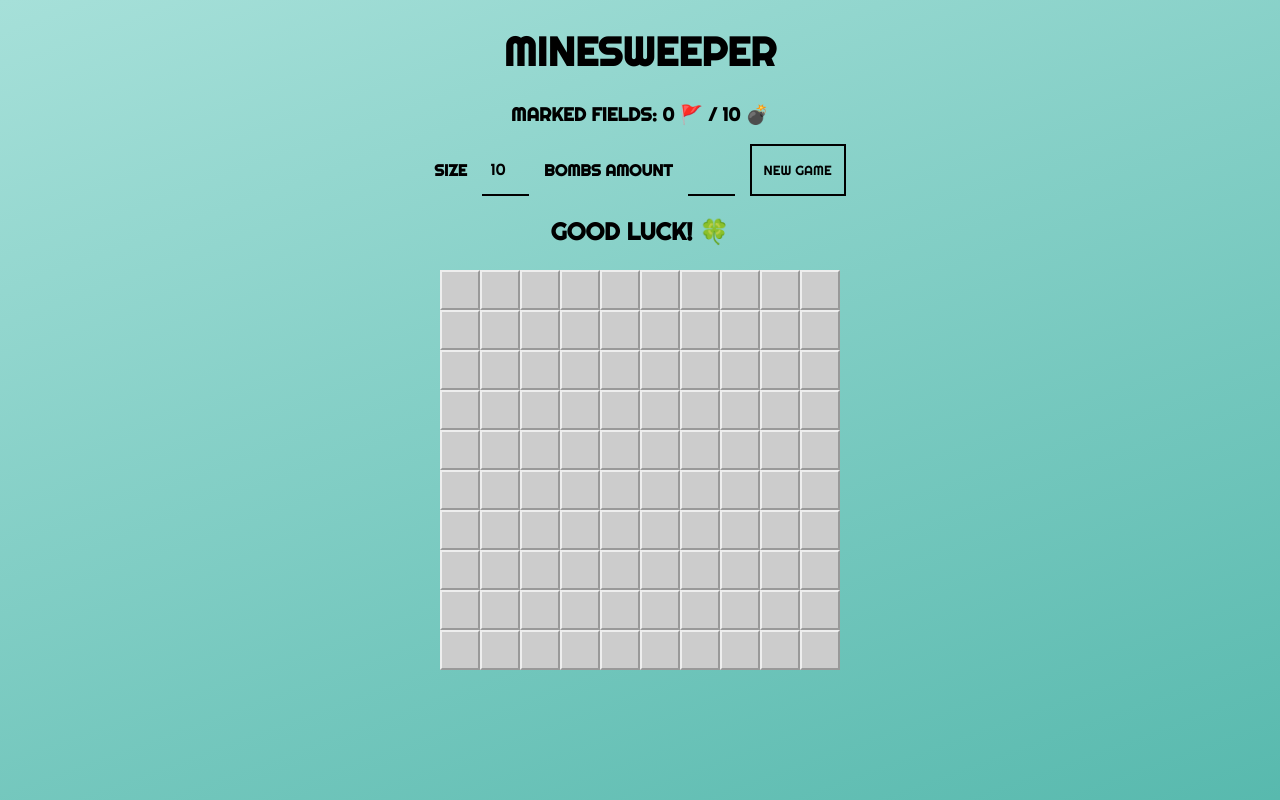
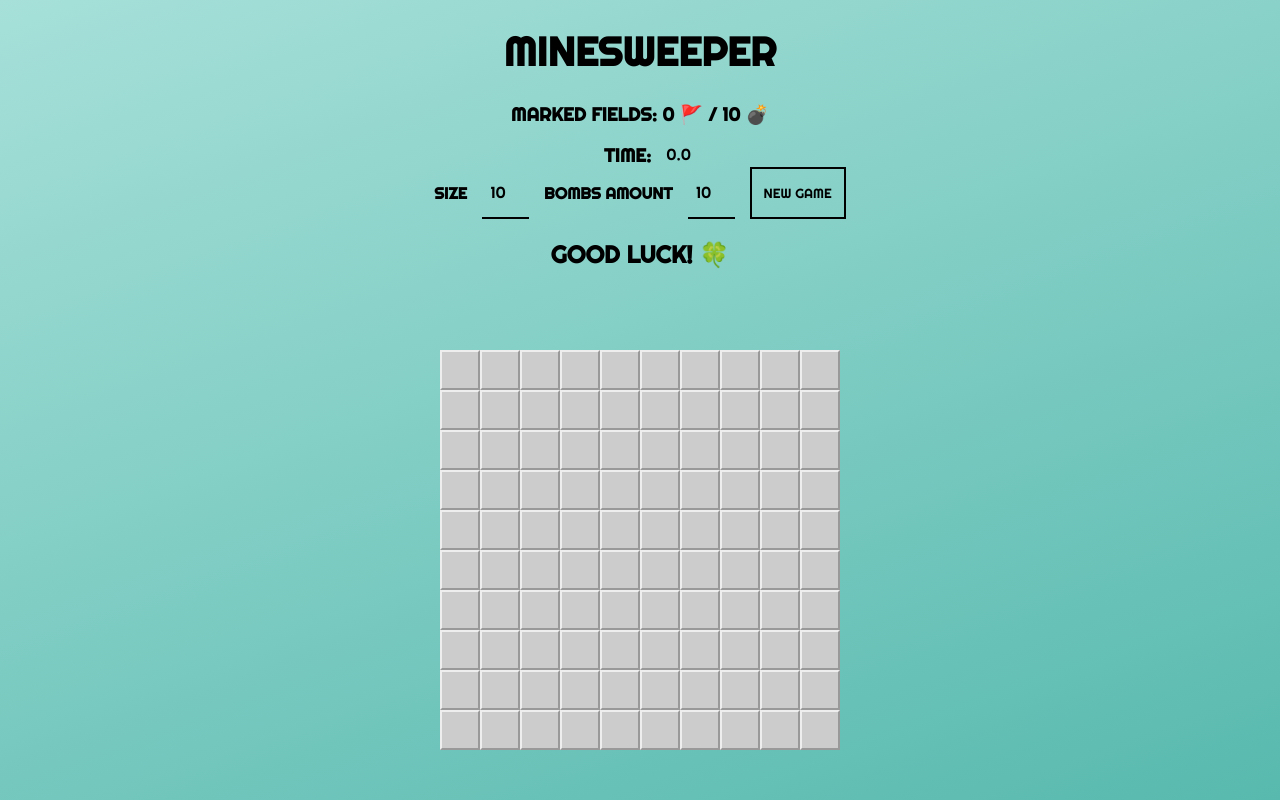
Before and after one commit to paatryk01/minesweeperTS, a Vue app: page / in a window 1280 px wide. Shown: the top 800 px of the page. Built offline with nearby package versions, Linux system fonts and the light colour scheme.

Commit message:
added timer component, mixins and refactoring

```diff
--- a/src/App.vue
+++ b/src/App.vue
@@ -1,6 +1,7 @@
 <template>
   <div id="app">
     <Header />
+    <Timer />
     <Board />
   </div>
 </template>
@@ -9,11 +10,13 @@
 import { Component, Vue } from "vue-property-decorator";
 import Header from "./components/Header.vue";
 import Board from "./components/Board.vue";
+import Timer from "./components/Timer.vue";
 
 @Component({
   components: {
     Header,
-    Board
+    Board,
+    Timer
   }
 })
 export default class App extends Vue {}
--- /dev/null
+++ b/src/Mixins.ts
@@ -0,0 +1,31 @@
+import { Component, Vue } from "vue-property-decorator";
+
+@Component
+class TimerMixin extends Vue {
+  timer: number;
+
+  get timeElapsed(): number {
+    const timeElapsed = this.$store.state.timeElapsed;
+    return timeElapsed;
+  }
+
+  updateTime(): void {
+    this.$store.dispatch("updateTime", this.timeElapsed);
+  }
+
+  public startTimer(): void {
+    this.timer = setInterval(() => {
+      this.$store.state.timeElapsed += 0.1;
+    }, 100);
+  }
+
+  public stopTimer(): void {
+    clearInterval(this.timer);
+  }
+
+  public resetTimer(): void {
+    this.$store.state.timeElapsed = 0;
+  }
+}
+
+export default TimerMixin;
--- a/src/components/Board.vue
+++ b/src/components/Board.vue
@@ -15,7 +15,7 @@
         class="input-number"
         :min="bombsMin"
         :max="bombsMax"
-        v-model.number="bombsAmount"
+        :placeholder="10"
         @input="updateBombs"
       />
       <button class="startButton">New game</button>
@@ -36,12 +36,13 @@
 </template>
 
 <script lang="ts">
-import { Component, Vue, Watch } from "vue-property-decorator";
+import { Component, Watch, Mixins } from "vue-property-decorator";
 import { States } from "../Enums";
-import { computed } from "mobx";
 import store from "../store";
+import TimerMixin from "../Mixins";
+
 @Component
-export default class Board extends Vue {
+export default class Board extends Mixins(TimerMixin) {
   //data
   width = 10;
   fieldSizeMin = 5;
@@ -49,8 +50,15 @@ export default class Board extends Vue {
   bombsMin = 5;
   bombsMax = 40;
   isGameOver = false;
+  timerEnabled = true;
   squares: Array<string> = [];
-  cells: Array<any> = []; //tablica z HTMLDivElement
+  cells: Array<any> = []; // HTMLDivElements array
+  gameState: string = States.Start;
+  topEdge: number = this.width - 1;
+  topLeftCorner: number = this.width;
+  lastCell: number = this.width * this.width - 1;
+  downEdge: number = this.width * this.width - this.width;
+  downRightCorner: number = this.width * this.width - this.width - 1;
   classesToDelete: Array<string> = [
     "one",
     "two",
@@ -63,23 +71,16 @@ export default class Board extends Vue {
     "bomb",
     "flag",
     "checked"
-  ]; //sprawdzić czy nie zrobić z tego enuma
-  gameState: string = States.Start;
-  topEdge: number = this.width - 1;
-  topLeftCorner: number = this.width;
-  lastCell: number = this.width * this.width - 1;
-  downEdge: number = this.width * this.width - this.width;
-  downRightCorner: number = this.width * this.width - this.width - 1;
+  ];
 
+  //store
   public updateBombs(e): void {
     this.$store.commit("updateBombs", parseInt(e.target.value));
   }
-
   get flags(): number {
     const flags = this.$store.state.flags;
     return flags;
   }
-
   updateFlags(): void {
     this.$store.dispatch("updateFlags", this.flags);
   }
@@ -93,11 +94,12 @@ export default class Board extends Vue {
     this.downEdge = width * width - width;
     this.downRightCorner = width * width - width - 1;
   }
+
   //methods
-  async prepareNewGame() {
+  private async prepareNewGame() {
     const grid = document.querySelector<HTMLElement>(".grid");
     if (this.$store.state.bombsAmount < this.width * this.width) {
-      this.$emit("bombsAmount", this.$store.state.bombsAmount);
+      this.$store.dispatch("updateBombs", this.$store.state.bombsAmount);
     } else {
       alert(`You can't set more bombs than fields.`);
       this.$store.dispatch("updateBombs", 10);
@@ -107,6 +109,9 @@ export default class Board extends Vue {
       await this.clearHelper();
       await this.createBoard();
       await this.fillCells();
+      this.stopTimer();
+      this.resetTimer();
+      this.timerEnabled = true;
     }
     return;
   }
@@ -124,10 +129,14 @@ export default class Board extends Vue {
     for (let i = 0; i < elements.length; i++) {
       this.cells.push(elements[i]);
     }
-    // this.cells = [...elements];
     this.addNumbers();
   }
-  public clicked(square: any) {
+  public clicked(square) {
+    if (this.timerEnabled == true) {
+      this.resetTimer();
+      this.startTimer();
+      this.timerEnabled = false;
+    }
     if (square === undefined) {
       square = event!.target;
     }
@@ -155,12 +164,12 @@ export default class Board extends Vue {
     this.checkSquare(currentId);
     square.classList.add("checked");
   }
-  private addFlag() {
+  private addFlag(): void {
     const square = event!.target as HTMLTextAreaElement;
     if (this.isGameOver) return;
     if (
       !square.classList.contains("checked") &&
-      this.flags <= this.$store.state.bombsAmount
+      this.$store.state.flags <= this.$store.state.bombsAmount
     ) {
       if (!square.classList.contains("flag")) {
         square.classList.add("flag");
@@ -173,7 +182,6 @@ export default class Board extends Vue {
         this.$store.dispatch("updateFlags", this.flags - 1);
       }
     }
-    this.$emit("flags", this.flags);
   }
   private addNumbers(): void {
     for (let i = 0; i < this.cells.length; i++) {
@@ -231,7 +239,7 @@ export default class Board extends Vue {
       }
     }
   }
-  public checkSquare(currentId: any) {
+  public checkSquare(currentId) {
     const isLeftEdge = currentId % this.width === 0;
     const isRightEdge = currentId % this.width === this.width - 1;
     setTimeout(() => {
@@ -286,6 +294,7 @@ export default class Board extends Vue {
         square.style = "background-color: #ff0000";
       }
     });
+    this.stopTimer();
   }
   public checkForWin(): void {
     let matches = 0;
@@ -300,7 +309,9 @@ export default class Board extends Vue {
     if (matches === this.$store.state.bombsAmount) {
       this.isGameOver = true;
       this.gameState = States.Won;
-      alert("Congratulations, you are a winner! 🏆");
+      this.stopTimer();
+      alert(`Congratulations, you are a winner! 🏆
+      You did it in ${this.$store.state.timeElapsed.toFixed(1)} seconds`);
     }
   }
   public clearHelper(): void {
@@ -316,6 +327,8 @@ export default class Board extends Vue {
     this.isGameOver = false;
     this.$store.dispatch("updateFlags", 0);
   }
+
+  //life cycle
   created() {
     this.createBoard();
   }
@@ -334,7 +347,7 @@ export default class Board extends Vue {
   position: absolute;
   left: 50%;
   transform: translateX(-50%);
-  top: 240px;
+  top: 320px;
   margin: 30px 0px 150px;
 }
 .square {
@@ -420,4 +433,8 @@ export default class Board extends Vue {
   font-size: 16px;
   text-align: center;
 }
+
+.input-number::placeholder {
+  color: #000;
+}
 </style>
--- a/src/components/Header.vue
+++ b/src/components/Header.vue
@@ -6,12 +6,11 @@
 </template>
 
 <script lang="ts">
-import { Component, Vue, Prop } from "vue-property-decorator";
+import { Component, Vue } from "vue-property-decorator";
 import store from "../store";
+
 @Component
 export default class Header extends Vue {
-  // @Prop({ default: 10 }) readonly bombsAmount: number;
-
   get bombsAmount(): number {
     const bombsAmount = this.$store.state.bombsAmount;
     return bombsAmount;
--- /dev/null
+++ b/src/components/Timer.vue
@@ -0,0 +1,33 @@
+<template>
+  <div class="timer-group">
+    <h3>Time:</h3>
+    <div id="timer">{{ this.timeElapsed.toFixed(1) }}</div>
+  </div>
+</template>
+
+<script lang="ts">
+import { Component, Vue } from "vue-property-decorator";
+import store from "../store";
+
+@Component
+export default class Timer extends Vue {
+  timer: number;
+
+  get timeElapsed(): number {
+    const timeElapsed = this.$store.state.timeElapsed;
+    return timeElapsed;
+  }
+}
+</script>
+
+<style scoped>
+.timer-group {
+  display: flex;
+  justify-content: center;
+  font-size: 16px;
+}
+
+.timer-group h3 {
+  margin: 0 15px;
+}
+</style>
--- a/src/store.ts
+++ b/src/store.ts
@@ -6,7 +6,8 @@ Vue.use(Vuex);
 export default new Vuex.Store({
   state: {
     flags: 0,
-    bombsAmount: 10
+    bombsAmount: 10,
+    timeElapsed: 0
   },
   mutations: {
     updateFlags(state, payload) {
@@ -14,6 +15,9 @@ export default new Vuex.Store({
     },
     updateBombs(state, payload) {
       state.bombsAmount = payload;
+    },
+    updateTime(state, payload) {
+      state.timeElapsed = payload;
     }
   },
   actions: {
@@ -22,6 +26,9 @@ export default new Vuex.Store({
     },
     updateBombs(context, payload) {
       context.commit("updateBombs", payload);
+    },
+    updateTime(context, payload) {
+      context.commit("updateTime", payload);
     }
   }
 });
```
